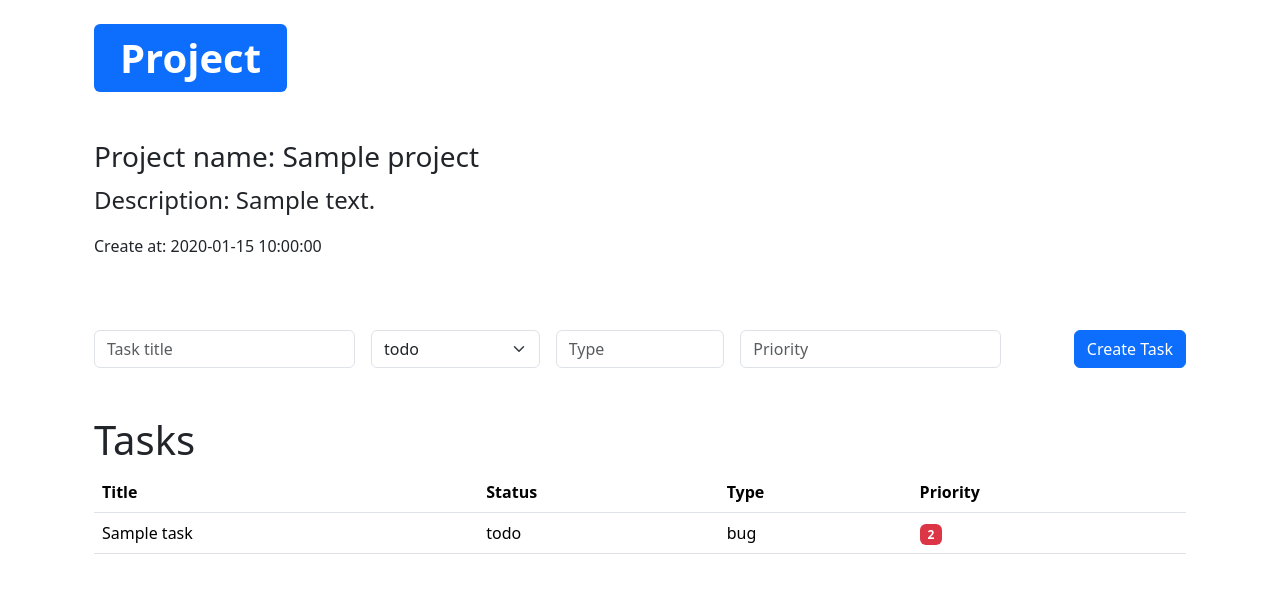
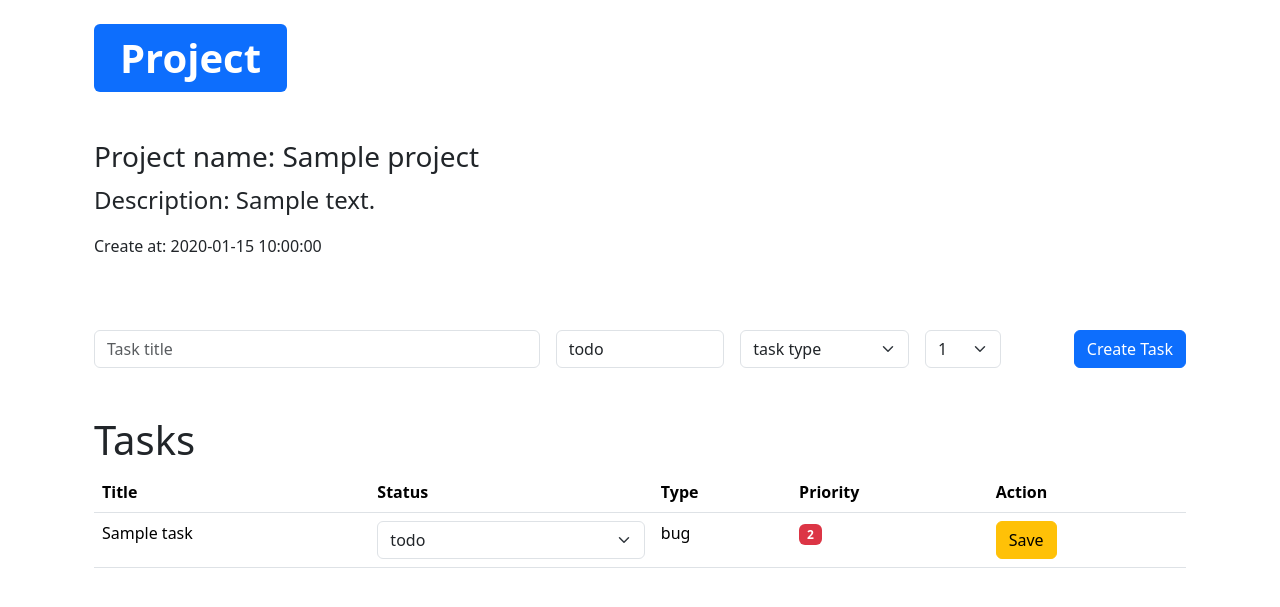
Before and after one commit to cvincmrt/TaskMaster, a PHP site: page /views/projectDetail.php?projectId=1 in a window 1280 px wide. Shown: the top 607 px of the page. Run offline with PHP 8.4, Linux system fonts and the light colour scheme; tables that the repository leaves empty hold one stand-in row (values such as "Sample post").

Commit message:
snazim sa pridat task pre project

```diff
--- a/src/ProjectController.php
+++ b/src/ProjectController.php
@@ -33,4 +33,28 @@ class ProjectController
 
         return $this->projectRepo->save($project);
     }
+
+    public function addTask(array $data)
+    {
+        $task = null;
+
+        $userId = $_POST["userIdForm"];
+        $projectId = $_POST["projectIdForm"];
+        $title = $_POST["titleForm"] ?? "";
+        $status = $_POST["statusForm"] ?? "";
+        $type = $_POST["typeForm"] ?? "";
+        $priority = $_POST["priorityForm"] ?? "";
+
+
+        if($type === "bug"){
+            $task = new BugTask((int)$projectId, (int)$userId, $title, $status, (int)$priority);
+        }elseif($type === "feature"){
+            $task = new FeatureTask((int)$projectId, (int)$userId, $title, $status, (int)$priority);
+        }
+
+        if($task){
+            $this->taskRepo->save($task);
+        }
+        //return 1;
+    }
 }
--- a/src/Task.php
+++ b/src/Task.php
@@ -45,6 +45,16 @@ abstract class Task
         return $this->type;
     }
 
+    public function getId() :int
+    {
+        return $this->id;
+    }
+
+    public function getProjectId() :int
+    {
+        return $this->projectId;
+    }
+
     // Settery
 
     public function setId($id){
--- a/src/TaskRepository.php
+++ b/src/TaskRepository.php
@@ -43,4 +43,17 @@ class TaskRepository
 
         return $tasks;
     }
+
+    public function save(Task $task)
+    {
+        $sql = "INSERT INTO tasks (project_id, user_id, title, status, type, priority) VALUES (:project_id, :user_id, :title, :status, :type, :priority)";
+        $stmt = $this->db->prepare($sql);
+
+        $stmt->execute([
+            ":project_id" => $task->getProjectId(),
+
+        ]);
+
+    }
+
 }
--- a/views/projectDetail.php
+++ b/views/projectDetail.php
@@ -11,16 +11,12 @@ if(isset($_GET["projectId"])){
 if($_SERVER["REQUEST_METHOD"] === "POST" && isset($_POST["action"])){
 
     if($_POST["action"] === "create"){
-        $title = $_POST["titleForm"] ?? "";
-        $status = $_POST["statusForm"] ?? "";
-        $type = $_POST["typeForm"] ?? "";
-        $priority = $_POST["priorityForm"] ?? "";
 
-        $controller->addTask($title, $status, $type, (int)$priority);
+        $project_id = $controller->addTask($_POST);
 
         $_SESSION["success"] = "The task has been added to the project.";
 
-        header("Location:projectDetail.php");
+        header("Location:projectDetail.php?projectId=".$_POST["projectId"]);
         exit;
     }
 }
@@ -37,6 +33,15 @@ if($_SERVER["REQUEST_METHOD"] === "POST" && isset($_POST["action"])){
 
   </head>
   <body>
+    <?php if(isset($_SESSION["success"])): ?>
+            <div class="alert alert-success" id="msg" role="alert">
+                <?= $_SESSION["success"]; unset($_SESSION["success"]); ?>
+            </div>
+        <?php elseif(isset($_SESSION["error"])): ?>
+            <div class="alert alert-danger" id="msg" role="alert">
+                <?= $_SESSION["error"]; unset($_SESSION["error"]); ?>
+            </div>
+        <?php endif ?>
 
     <div class="container p-4">
        <div class="mb-5">
@@ -49,25 +54,31 @@ if($_SERVER["REQUEST_METHOD"] === "POST" && isset($_POST["action"])){
         <form action="projectDetail.php" method="POST" class="pt-4 pb-5">
             <input type="hidden" name="action" value="create">
             <div class="row g-3">
+                <input type="hidden" name="projectIdForm" value="<?= $data["project"]->getId() ;?>">
+                <input type="hidden" name="userIdForm" value="1">
 
-                <div class="col-sm-3">
+                <div class="col-sm-5">
                     <input type="text" class="form-control" name="titleForm" placeholder="Task title">
                 </div>
 
                 <div class="col-sm-2">
-                    <select class="form-select" aria-label="Default select example" name="statusForm">
-                        <option selected value="todo">todo</option>
-                        <option value="doing">doing</option>
-                        <option value="done">done</option>
+                    <input type="text" class="form-control" name="statusForm" value="todo">
+                </div>
+
+                <div class="col-sm-2">
+                    <select class="form-select" aria-label="Default select example" name="typeForm">
+                        <option selected>task type</option>
+                        <option value="bug">bug</option>
+                        <option value="feature">feature</option>
                     </select>
                 </div>
 
-                <div class="col-sm-2">
-                    <input type="text" class="form-control" name="typeForm" placeholder="Type">
-                </div>
-
-                <div class="col-sm-3">
-                    <input type="text" class="form-control" name="priorityForm" placeholder="Priority">
+                <div class="col-sm-1">
+                    <select class="form-select" aria-label="Default select example" name="statusForm">
+                        <option selected value="1">1</option>
+                        <option value="2">2</option>
+                        <option value="3">3</option>
+                    </select>
                 </div>
 
                 <div class="col-sm-2 d-flex justify-content-end">
@@ -84,17 +95,27 @@ if($_SERVER["REQUEST_METHOD"] === "POST" && isset($_POST["action"])){
                         <th>Status</th>
                         <th>Type</th>
                         <th>Priority</th>
+                        <th>Action</th>
                     </tr>
 
                     <?php foreach($data["tasks"] as $task): ?>
                         <tr>
                             <td><?= $task->getTitle(); ?></td>
-                            <td><?= $task->getStatus(); ?></td>
+                            <td>
+                                <select class="form-select" aria-label="Default select example" name="statusTask">
+                                    <option selected><?= $task->getStatus(); ?></option>
+                                    <option value="doing">doing</option>
+                                    <option value="done">done</option>
+                                </select>
+                            </td>
                             <td><?= $task->getType(); ?></td>
                             <td>
                                 <span class="badge <?= ($task instanceof BugTask) ? "bg-danger" : "bg-primary"; ?>">
                                     <?= $task->getCalculatedPriority(); ?>
                                 </span>
+                            </td>
+                            <td>
+                                <a href="projectDetail.php?taskId=<?= $task->getId(); ?>" class="btn btn-warning">Save</a>
                             </td>
                         </tr>
                     <?php endforeach ?>
```
